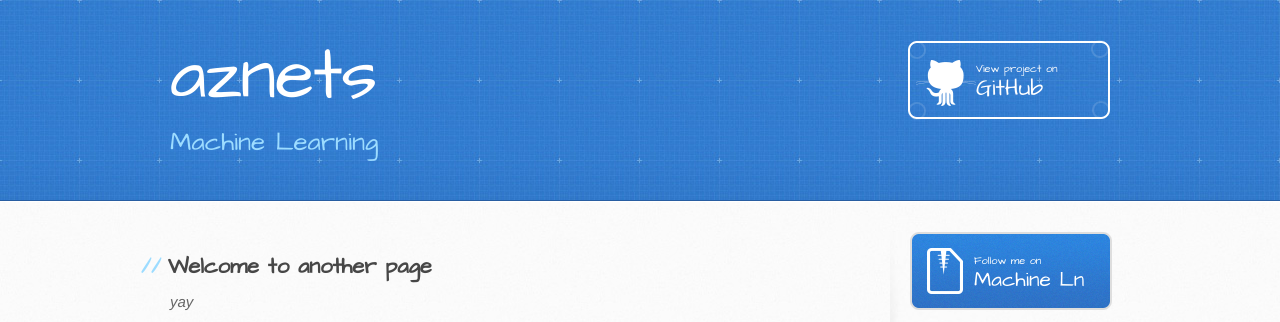
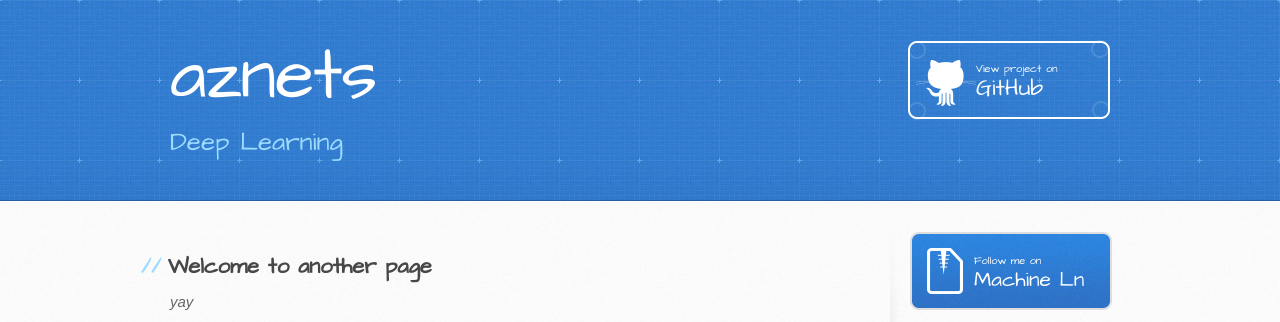
Before and after one commit to aznets/dl, a Jekyll site: the page built from another-page.md, in a window 1280 px wide. Shown: the top 322 px of the page. Built offline with Jekyll 4.4.1, drawn with Linux system fonts in a browser that asks for light colours; our own code applies the rules of GitHub Pages for plain Markdown files.

Commit message:
Update _config.yml

```diff
--- a/_config.yml
+++ b/_config.yml
@@ -1,5 +1,5 @@
 title: aznets
-description: Machine Learning
+description: Deep Learning
 show_downloads: false
 google_analytics:
 theme: jekyll-theme-architect
```
